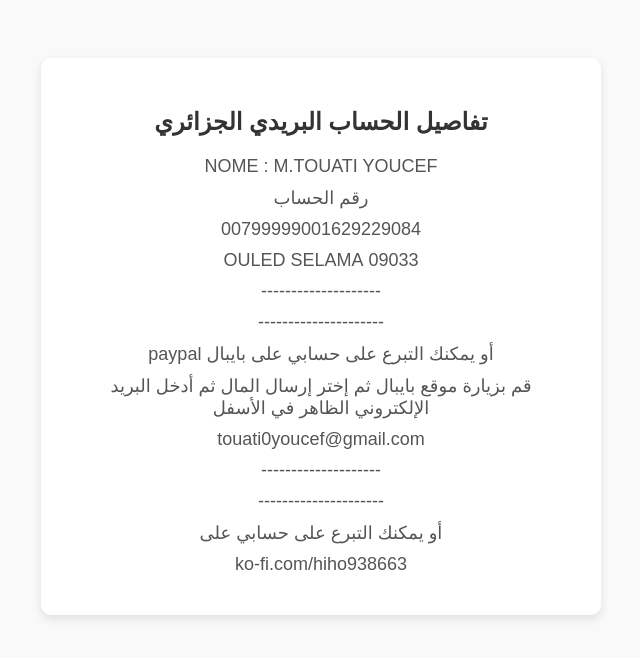
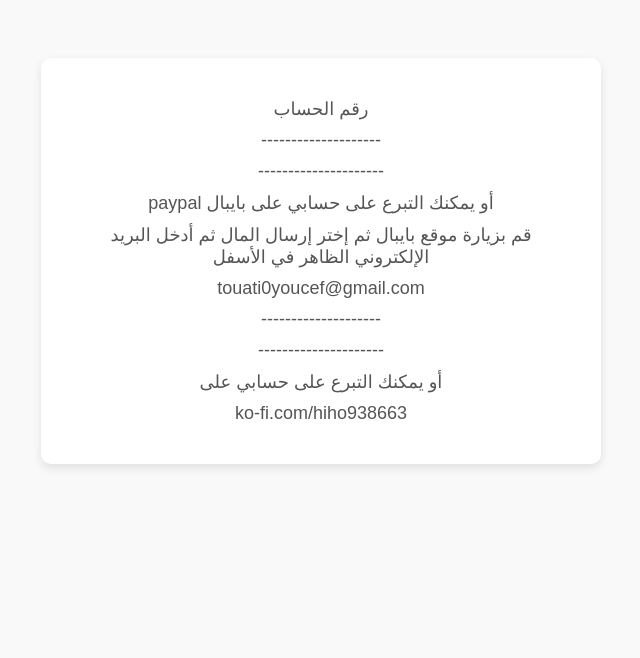
Before and after one commit to youcef847/support-me, a plain HTML site: page index.html in a window 1280 px wide. Shown: the whole page, without its empty margins (319-959 px from the left). Drawn offline with Linux system fonts and the light colour scheme.

Commit message:
Update index.html

```diff
--- a/index.html
+++ b/index.html
@@ -2,7 +2,7 @@
 <html lang="ar" dir="rtl">
 <head>
   <meta charset="UTF-8" />
-  <title>معلومات الحساب البريدي الجزائري</title>
+  <title>معلومات حسابي</title>
   <style>
     body {
       font-family: Arial, sans-serif;
@@ -34,11 +34,11 @@
 </head>
 <body>
   <div class="container">
-    <h2>تفاصيل الحساب البريدي الجزائري</h2>
-    <p>NOME : M.TOUATI YOUCEF</p>
+
+    <p></p>
     <p>رقم الحساب</p>
-    <p>00799999001629229084</p>
-    <p>09033 OULED SELAMA</p>
+    <p></p>
+    <p></p>
     <p>--------------------</p>
     <p>---------------------</p>
     <p>أو يمكنك التبرع على حسابي على بايبال paypal </p>
```
